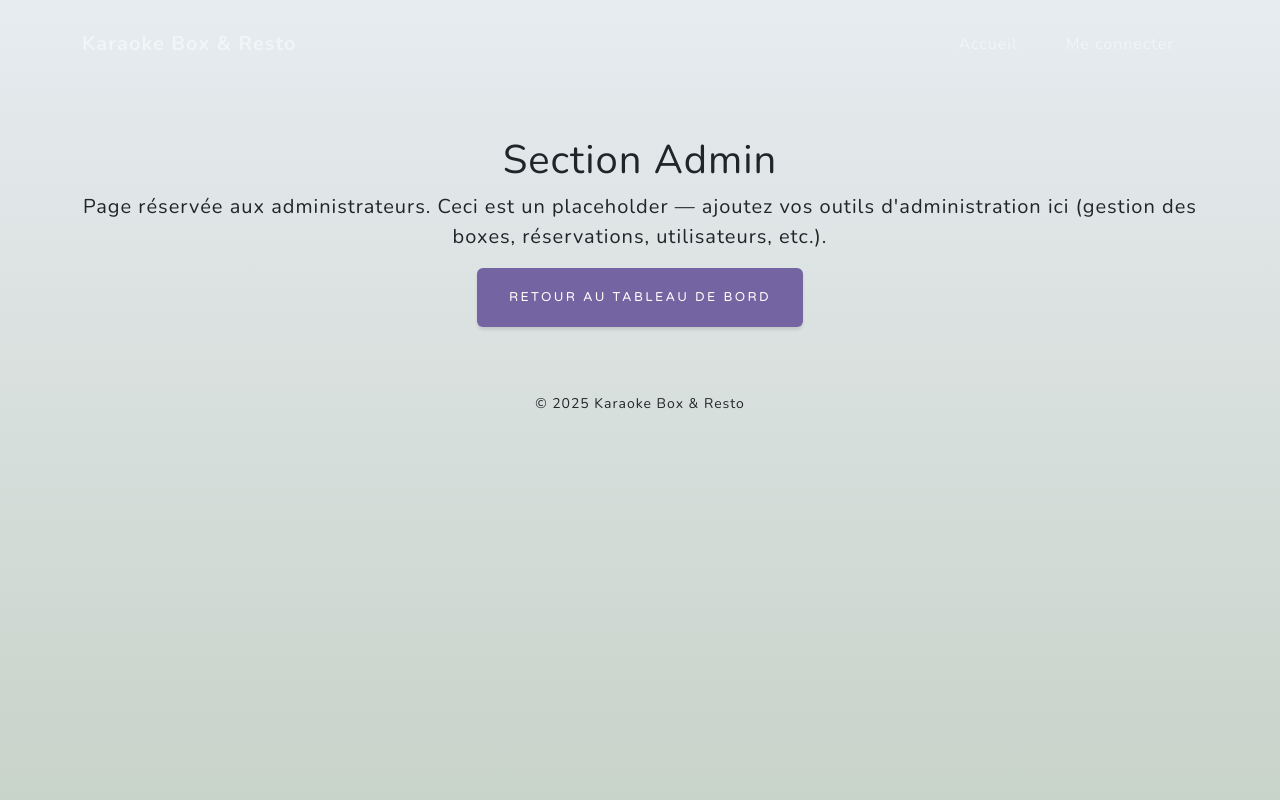
After one commit to manahak/projet_karaoke, a Flask app: template templates/admin.html in a window 1280 px wide. The commit adds this page. Run offline with Flask 3, Linux system fonts and the light colour scheme; the template is opened without the code that fills it, so the values that code supplies are empty; some libraries are stand-ins or nearby versions.

Commit message:
TEST : header sticky + création page admin + le bouton "mon compte" est renommé en "me connecter"

```diff
--- a/app.py
+++ b/app.py
@@ -1,4 +1,4 @@
-from flask import Flask, render_template, request, redirect, url_for, session, flash, jsonify
+from flask import Flask, render_template, request, redirect, url_for, session, flash, jsonify, abort
 from flask_wtf import CSRFProtect
 from flask_wtf.csrf import generate_csrf
 from pymongo import MongoClient
@@ -444,6 +444,18 @@ def logout():
     return redirect(url_for("index"))
 
 
+@app.route('/admin')
+def admin():
+    # Admin placeholder page — only for admin users
+    if 'user' not in session:
+        return redirect(url_for('login'))
+    user = session.get('user')
+    if user.get('role') != 'admin':
+        # forbidden
+        abort(403)
+    return render_template('admin.html')
+
+
 @app.route('/account_update', methods=['POST'])
 def account_update():
     # Update current user's profile per-field: action in {'username','email','password'}
--- /dev/null
+++ b/templates/admin.html
@@ -0,0 +1,13 @@
+{% extends "base.html" %}
+
+{% block title %}Administration - Karaoke Box & Resto{% endblock %}
+
+{% block content %}
+  <div class="py-5 text-center">
+    <h1>Section Admin</h1>
+    <p class="lead">Page réservée aux administrateurs. Ceci est un placeholder — ajoutez vos outils d'administration ici (gestion des boxes, réservations, utilisateurs, etc.).</p>
+    <p>
+      <a class="btn btn-secondary" href="{{ url_for('dashboard') }}">Retour au tableau de bord</a>
+    </p>
+  </div>
+{% endblock %}
--- a/templates/base.html
+++ b/templates/base.html
@@ -16,6 +16,8 @@
     body {
       background: linear-gradient(180deg, #e7ecf0 0%, #c8d3ca 100%) !important;
       min-height: 100vh;
+      /* reserve space for fixed navbar so header is always visible and doesn't cover content */
+      padding-top: 72px;
     }
     /* ensure sections with transparent backgrounds show the gradient */
     .masthead, .about-section, .projects-section, .signup-section, .contact-section {
@@ -38,7 +40,7 @@
             </li>
             {% if not session.get('user') %}
             <li class="nav-item">
-              <a class="nav-link" href="{{ url_for('login') }}">Mon compte</a>
+              <a class="nav-link" href="{{ url_for('login') }}">Me connecter</a>
             </li>
             {% endif %}
             {% if session.get('user') %}
@@ -47,7 +49,10 @@
                 {{ session.get('user')['username'] }}
               </a>
               <ul class="dropdown-menu dropdown-menu-end" aria-labelledby="userDropdown">
-                <li><a class="dropdown-item" href="{{ url_for('dashboard') }}">Tableau de bord</a></li>
+                  <li><a class="dropdown-item" href="{{ url_for('dashboard') }}">Tableau de bord</a></li>
+                  {% if session.get('user') and session.get('user')['role'] == 'admin' %}
+                  <li><a class="dropdown-item" href="{{ url_for('admin') }}">Admin</a></li>
+                  {% endif %}
                 <li><hr class="dropdown-divider"></li>
                 <li><a class="dropdown-item" href="{{ url_for('logout') }}">Se déconnecter</a></li>
               </ul>
```
Also changed, not shown: templates/index.html (+10 -6 lines).
